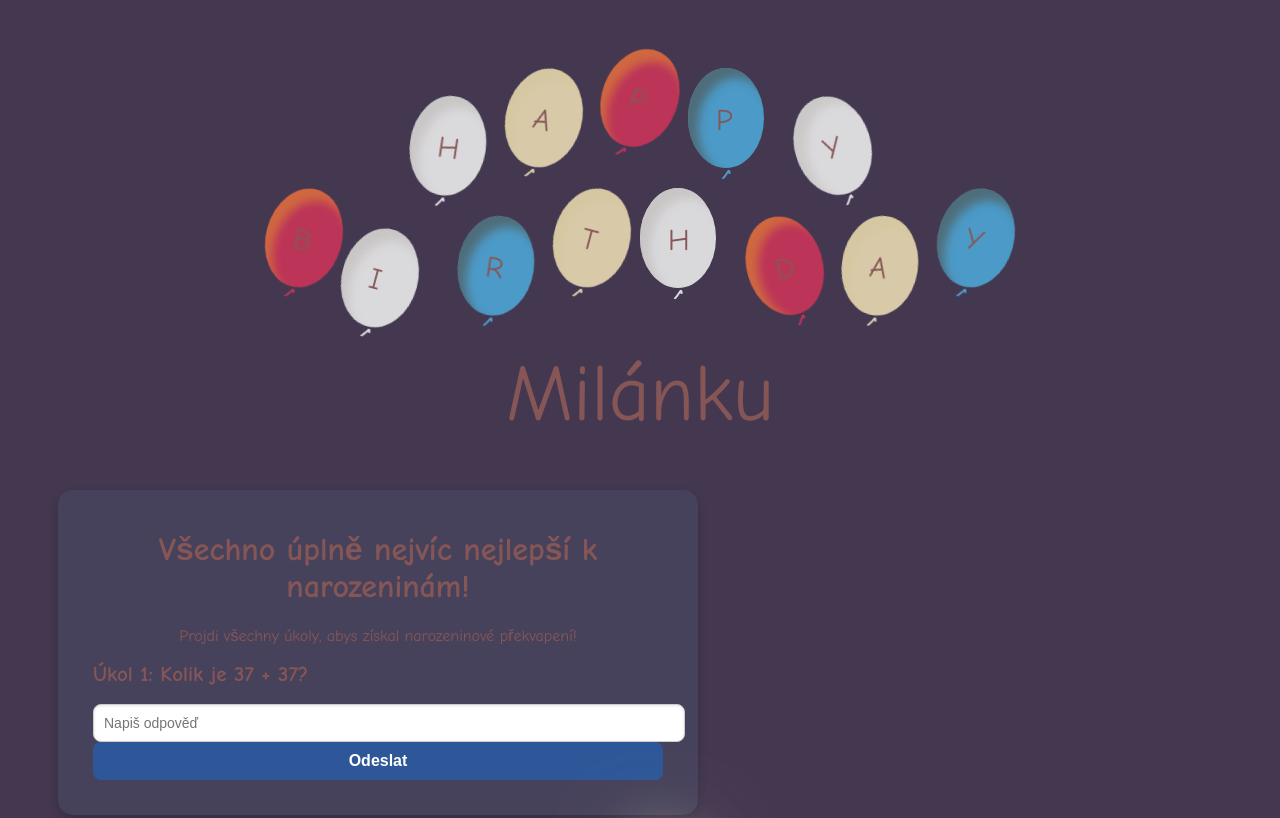
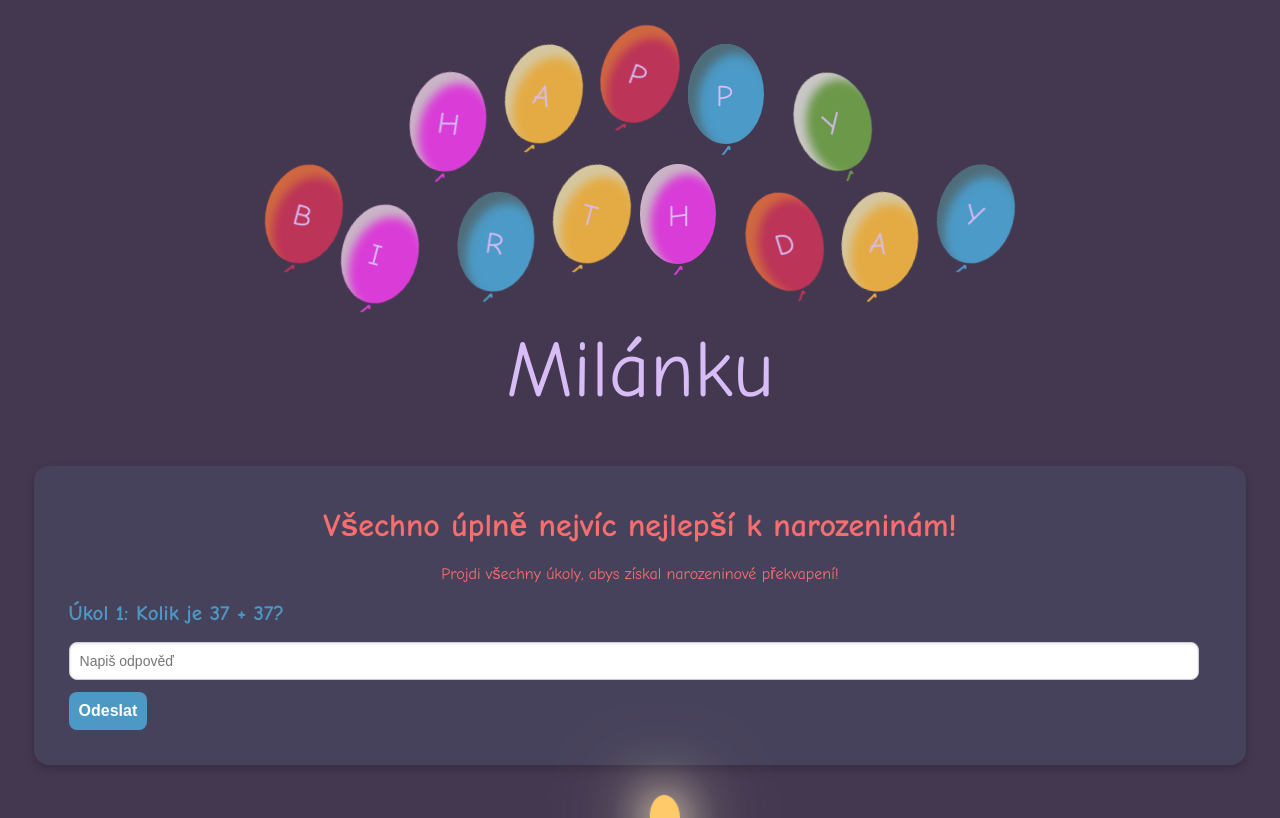
Before and after one commit to JanaKotbrata/wishHB.github.io, a plain HTML site: page index.html in a window 1280 px wide. Shown: the top 818 px of the page. Drawn offline with Linux system fonts and the light colour scheme.

Commit message:
Update hb.css
new hb

```diff
--- a/css/hb.css
+++ b/css/hb.css
@@ -1,10 +1,10 @@
 
 :root {
-  --balloon1-bg-color: #eaeaeae6;
-  --balloon2-bg-color: #e8dab2e6;
+  --balloon1-bg-color: rgba(234, 61, 230, 0.9);
+  --balloon2-bg-color: rgba(245, 183, 67, 0.9);
   --balloon3-bg-color: rgba(203, 51, 89, 0.89);
   --balloon4-bg-color: rgba(78, 173, 222, 0.84);
-  --balloon5-bg-color: #eaeaeae6;
+  --balloon5-bg-color: rgba(111, 162, 73, 0.9);
   --bg-color:#443850;
 
   --balloon-anim-1: balloon1 15s ease infinite;
@@ -22,12 +22,21 @@ body {
   bottom: 0;
   left: 0;
   right: 0;
-  padding: 50px;
+  padding: 2%;
   min-width: 600px;
 }
-
+footer {
+  font-size: 9px;
+  color: #d7bcf6;
+  font-family: "Comic Sans MS", Arial, Helvetica, sans-serif;
+  text-align: center;
+  position: fixed;
+  bottom: 0;
+  left: 1;
+  right:0;
+}
 .happy,
-.birthday {
+.birthday{
   flex-direction: row;
   display: flex;
   justify-content: center;
@@ -37,7 +46,7 @@ body {
   justify-content: center;
   padding: 50px;
   font-size: 80px;
-  color: #865656;
+  color: #d7bcf6;
   font-family: "Comic Sans MS", Arial, Helvetica, sans-serif;
 }
 
@@ -65,7 +74,7 @@ body {
   top: calc(50% - 15px);
   left: calc(50% - 10px);
   font-size: 30px;
-  color:#865656;
+  color: #d6bbf5;
   font-family: "Comic Sans MS", Arial, Helvetica, sans-serif;
 }
 
@@ -239,15 +248,15 @@ body {
 }
 
 .content {
-  width: 90%;
-  max-width: 600px;
-  color: #865656;
+  color: #f86e6e;
   font-family: "Comic Sans MS", Arial, Helvetica, sans-serif;
-  background: rgba(86, 105, 134, 0.2);
+  background: rgb(71, 66, 91);
   border-radius: 15px;
   box-shadow: 0 4px 10px rgba(0, 0, 0, 0.2);
   padding: 20px;
+  position: relative;
   text-align: center;
+  flex-direction: row;
 }
 
 .form-group {
@@ -260,14 +269,15 @@ body {
   font-size: 14px;
   font-weight: bold;
   margin-bottom: 5px;
-  color: #865656;
+  color: #4c98c5;
 }
 
 .form-group input,
 .form-group select {
-  width: 100%;
+  width: 97%;
   padding: 10px;
   font-size: 14px;
+  display: block;
   border: 1px solid #ccc;
   border-radius: 8px;
   box-shadow: inset 0 1px 3px rgba(0, 0, 0, 0.1);
@@ -281,12 +291,12 @@ body {
 }
 
 .submit-btn {
-  width: 100%;
+  margin-top: 1%;
   padding: 10px;
   font-size: 16px;
   font-weight: bold;
   color: white;
-  background-color: rgba(0, 123, 255, 0.37);
+  background-color: rgb(76, 153, 198);
   border: none;
   border-radius: 8px;
   cursor: pointer;
```
